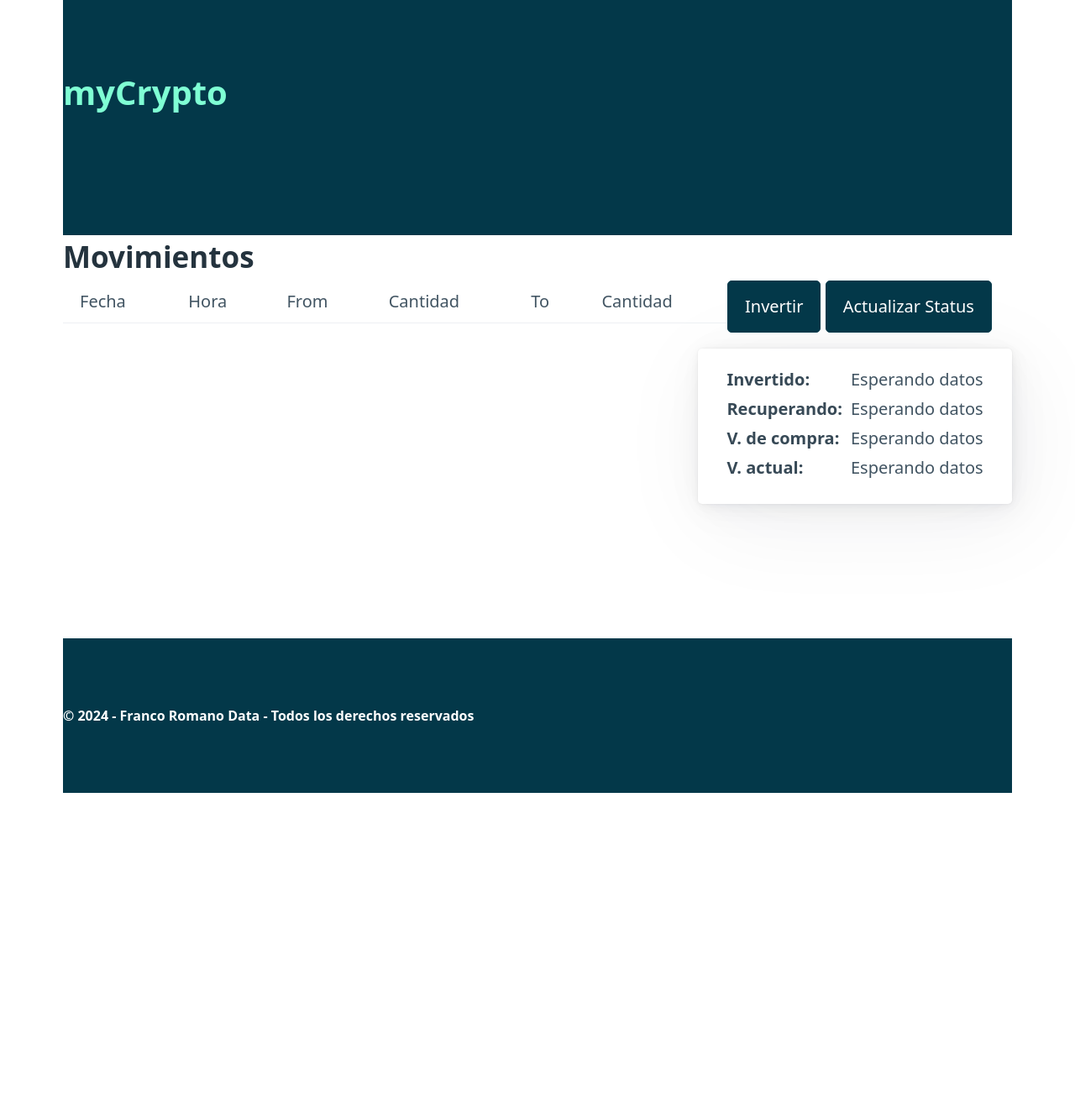
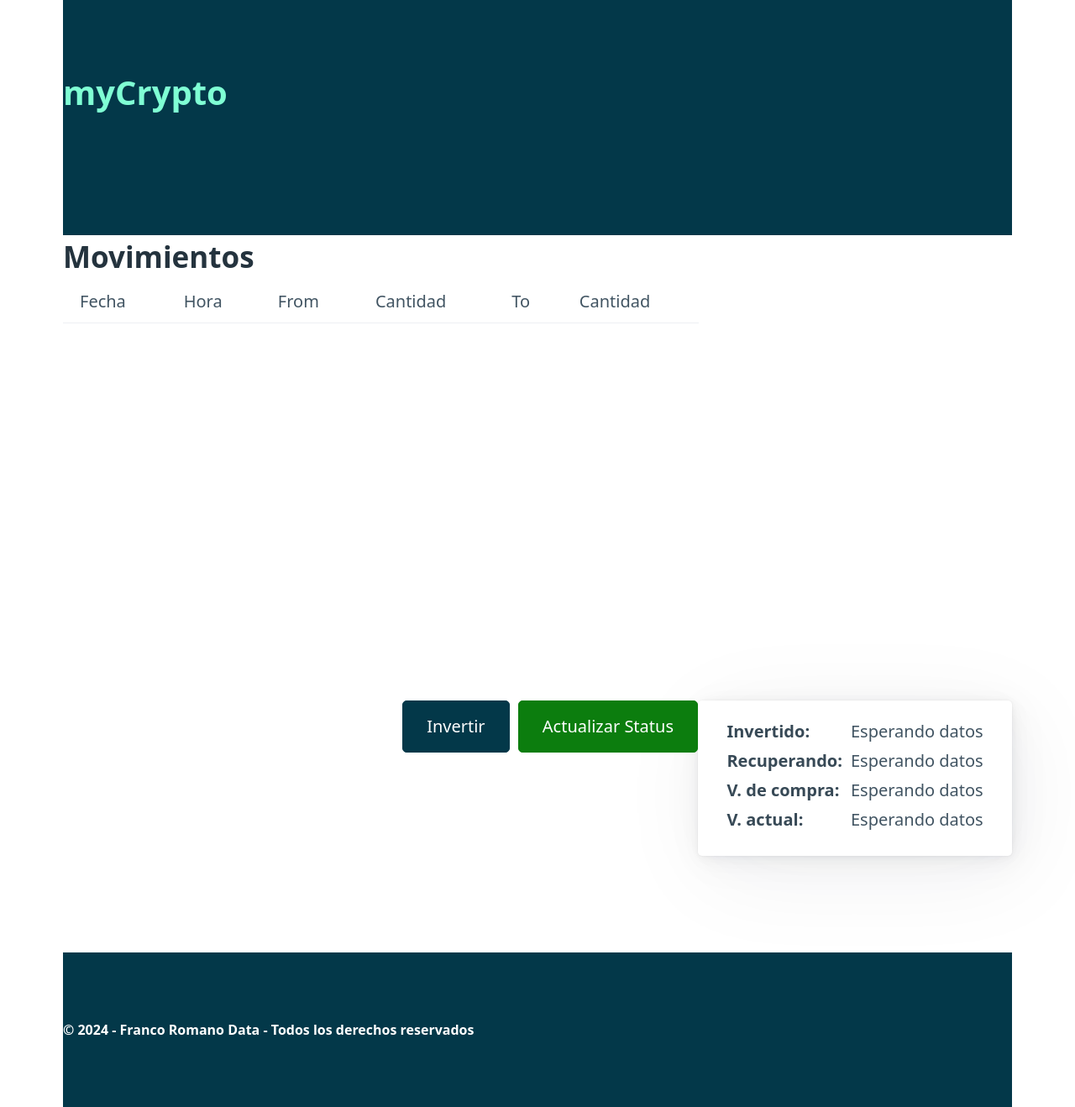
Before and after one commit to Franco-RD/inversiones_crypto, a Flask app: page / in a window 1280 px wide. Shown: the whole page at 84% size. Before the commit the page ends 944 px from the top, so only its background shows below. Run offline with Flask 3, Linux system fonts and the light colour scheme; lists and menus that the app fills with data are empty; parts of the project's set-up code (start-up, migrations or seed data) failed here and were passed over.

```diff
--- a/app_inversiones/routes.py
+++ b/app_inversiones/routes.py
@@ -38,7 +38,7 @@ def tasa_conversion(moneda_from, moneda_to):
     if moneda_from == moneda_to:
         return jsonify(
                 {
-                    "error": "Debe ingresar monedas distintas",
+                    "error": "Las monedas no pueden ser iguales",
                     "status": "Success"
                 }
             ), HTTPStatus.FORBIDDEN
--- a/app_inversiones/static/css/styles.css
+++ b/app_inversiones/static/css/styles.css
@@ -34,7 +34,7 @@ h4{
 /* Estilos para la tabla y el estatus */
 .crypto_table{
     float: left;
-    width: 70%;
+    width: 67%;
     box-sizing: border-box;
 }
 
@@ -48,6 +48,7 @@ h4{
     display: grid;
     grid-template-columns: auto auto;
     column-gap: 10px;
+    margin-bottom: 15px;
 }
 
 
@@ -69,6 +70,20 @@ h4{
 .item5{
     grid-column: 2;
     grid-row: 3;
+}
+
+/* Estilos para ordenar los botones Invertir y Actualizar Status*/
+.btn_console{
+    float: right;
+    display: grid;
+    grid-template-columns: auto auto;
+    column-gap: 10px;
+    width: 352px;
+}
+
+#btn_status{
+    background-color: rgb(12, 125, 14);
+    border-color: rgb(12, 125, 14);
 }
 
 
@@ -102,7 +117,7 @@ h4{
     position: relative;
 }
 
-#investments_table {
+#investments_table, #status, #btn_console {
     z-index: 1;
 }
 
--- a/app_inversiones/static/js/app.js
+++ b/app_inversiones/static/js/app.js
@@ -72,14 +72,19 @@ function viewForm(event){
 //Cerrar el formulario con el boton cerrar
 function hideForm(event){
     event.preventDefault()  //evita que el boton cerrar envie un POST
+    form_reset()
+}
+
+
+//Reiniciar formulario
+function form_reset(){
     document.getElementById("form_detail").style.display="none";
     document.getElementById("select_from").value=""
     document.getElementById("select_to").value=""
     document.getElementById("quantity_from").value=""
-    document.getElementById("quantity_to").innerText=""
-    document.getElementById("quantity_total").innerText=""
+    document.getElementById("quantity_to").innerText="Tasa de cambio"
+    document.getElementById("quantity_total").innerText="Total"
 }
-
 
 /////////////////////////////////////////////////////////////////////////////////////////////////////////
 
@@ -140,15 +145,10 @@ function peticion_registro_handler(){
             mostrar_tabla_movimientos()
 
             //Vacia los campos y cierra formulario luego de guardar un movimiento nuevo
-            document.getElementById("form_detail").style.display="none";
-            document.getElementById("select_from").value=""
-            document.getElementById("select_to").value=""
-            document.getElementById("quantity_from").value=""
-            document.getElementById("quantity_to").innerText=""
-            document.getElementById("quantity_total").innerText=""
+            form_reset()
 
             //Mostrar status luego de registrar un movimiento
-            //mostrar_status()
+            mostrar_status()
         }
         if(this.status === 200){
             alert(mensajes.mensaje)
@@ -200,9 +200,14 @@ function nuevoRegistro(event){
     }
     if (moneda_to == ""){
         alert("Debe elegir una moneda para comprar")
+        return  //El return es porque si moneda_to se dejaba vacio, igualmente avanzaba y generaba el movimiento
     }
     if (quantity_from == ""){
         alert("Debe elegir un monto a invertir")
+    }
+    if (quantity_to == "NaN"){  //El == "NaN" es porque si no calculan el rate, el valor de quantity_to es "NaN"
+        alert("Debe calcular la taza de conversion antes de poder registrar el movimiento")
+        return
     }
 
     // Manejo de la peticion post y llamado al handler
@@ -281,5 +286,5 @@ window.onload = function(){
     mostrar_tabla_movimientos()
 
     //Mostrar status en carga de pantalla
-    //mostrar_status()
+    mostrar_status()
 }
--- a/app_inversiones/templates/index.html
+++ b/app_inversiones/templates/index.html
@@ -22,7 +22,8 @@
 
         <h2>Movimientos</h2>
 
-        <div class="crypto_table">
+        <!--Tabla de movimientos -->
+        <div class="crypto_table" style="overflow-y: scroll; height: 500px;">
             <table id="investments_table">
                 <tr>
                     <th scope="col">Fecha</th>
@@ -35,6 +36,7 @@
             </table>
         </div>
 
+        <!--Cuadro de Status -->
         <article class="status">
             <h4>Invertido: </h4>
             <label id="invertido">Esperando datos</label>
@@ -46,9 +48,15 @@
             <label id="valor_actual">Esperando datos</label>
         </article>
 
-        <a href="#" role="button" id="btn_nuevo">Invertir</a>
-        <a href="#" role="button" id="btn_status">Actualizar Status</a>
+        <!--Botones Invertir y Actualzar Status -->
+        <div class="btn_console">
+            <a href="#form_section" role="button" id="btn_nuevo">Invertir</a>
+            <a href="#" role="button" id="btn_status">Actualizar Status</a>
+        </div>
+    </section>
 
+    <!--Seccion para el formulario -->
+    <section class="container" style="margin-top: -60px;" id="form_section">
         <article id="form_detail" class="inactive">
             <form id="exchange_form" method="POST">
 
@@ -73,7 +81,8 @@
                         <div><input type="number" name="quantity_from" id="quantity_from"
                                 placeholder="Cuanto deseas invertir"></div>
 
-                        <div class="item5"><button name="button_calc" id="button_calc"><span class="material-symbols-outlined">
+                        <div class="item5"><button name="button_calc" id="button_calc"><span
+                                    class="material-symbols-outlined">
                                     calculate
                                 </span></button></div>
 
@@ -110,8 +119,6 @@
 
             </form>
         </article>
-
-
     </section>
 
 
```
Also changed, not shown: data/db_inversiones.sqlite.
